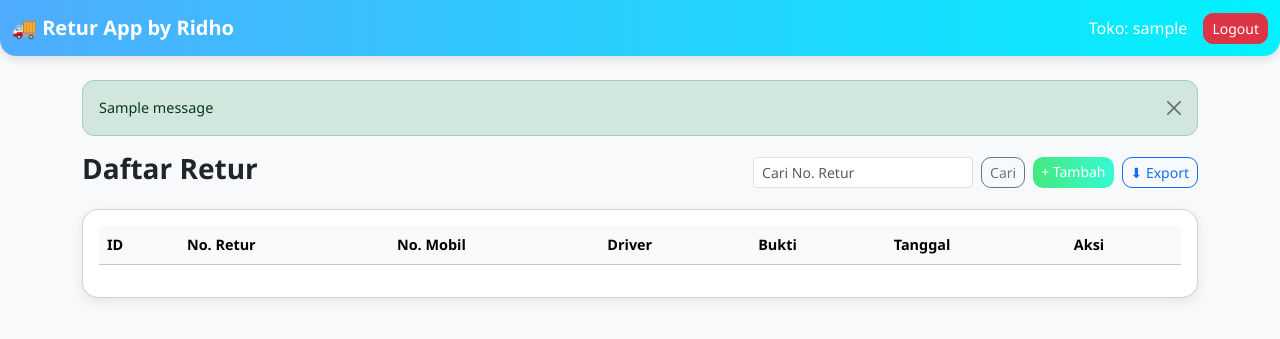
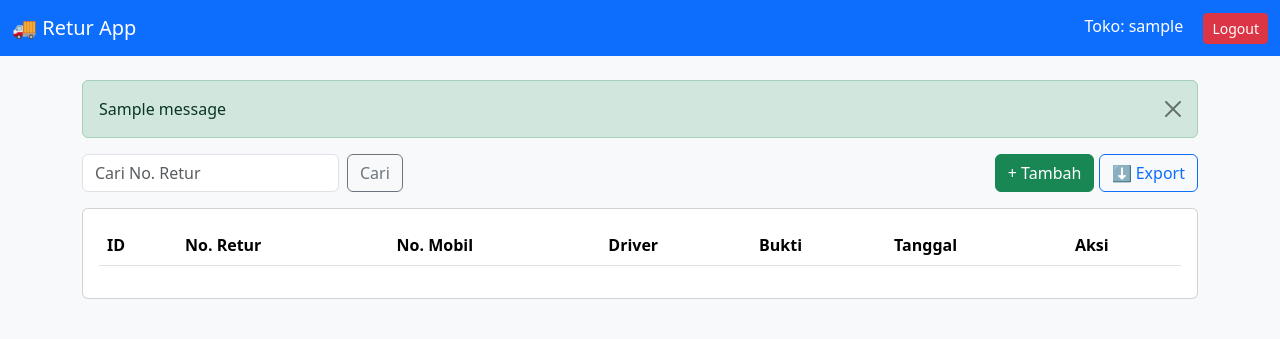
Before and after one commit to xnxxdhooomrzkyyy/bot-telegram, a Flask app: page /dashboard in a window 1280 px wide. Shown: the top 339 px of the page. Run offline with Flask 3, Linux system fonts and the light colour scheme; the visitor is signed in with stand-in values (Sample User, id 1); tables that the repository leaves empty hold one stand-in row (values such as "Sample post"); one stand-in notice (Sample message) is shown; lists and menus that the app fills with data are empty.

Commit message:
Update dashboard.html

```diff
--- a/templates/dashboard.html
+++ b/templates/dashboard.html
@@ -5,93 +5,46 @@
   <meta name="viewport" content="width=device-width, initial-scale=1.0">
   <title>Dashboard Retur</title>
   <link href="https://cdn.jsdelivr.net/npm/bootstrap@5.3.2/dist/css/bootstrap.min.css" rel="stylesheet">
-  <style>
-    body {
-      background: #f8f9fa;
-      font-family: 'Segoe UI', sans-serif;
-    }
-    .navbar {
-      border-radius: 0 0 16px 16px;
-      box-shadow: 0 4px 8px rgba(0,0,0,0.1);
-      background: linear-gradient(90deg, #4facfe, #00f2fe);
-    }
-    .navbar-brand {
-      font-weight: 600;
-      color: white !important;
-    }
-    .navbar-text {
-      color: white;
-      font-weight: 500;
-      margin-right: 1rem;
-    }
-    .card {
-      border-radius: 16px;
-      box-shadow: 0 4px 12px rgba(0,0,0,0.08);
-    }
-    table {
-      font-size: 0.9rem;
-    }
-    .btn {
-      border-radius: 10px;
-    }
-    .btn-success {
-      background: linear-gradient(90deg, #43e97b, #38f9d7);
-      border: none;
-    }
-    .btn-outline-primary {
-      border-radius: 10px;
-    }
-    .alert {
-      border-radius: 12px;
-      font-size: 0.9rem;
-    }
-  </style>
 </head>
-<body>
+<body class="bg-light">
 
-  <!-- Navbar -->
-  <nav class="navbar navbar-expand-lg">
-    <div class="container-fluid d-flex justify-content-between align-items-center">
-      <a class="navbar-brand" href="#">🚚 Retur App by Ridho</a>
-      <div class="d-flex align-items-center">
-        <span class="navbar-text">Toko: {{ session['user'] }}</span>
+  <nav class="navbar navbar-dark bg-primary">
+    <div class="container-fluid d-flex justify-content-between">
+      <span class="navbar-brand">🚚 Retur App</span>
+      <div>
+        <span class="text-white me-3">Toko: {{ session['user'] }}</span>
         <a href="{{ url_for('logout') }}" class="btn btn-danger btn-sm">Logout</a>
       </div>
     </div>
   </nav>
 
-  <!-- Content -->
   <div class="container my-4">
-
     <!-- Flash Messages -->
     {% with messages = get_flashed_messages(with_categories=true) %}
       {% if messages %}
         {% for category, message in messages %}
-          <div class="alert alert-{{ category }} alert-dismissible fade show" role="alert">
+          <div class="alert alert-{{ category }} alert-dismissible fade show">
             {{ message }}
-            <button type="button" class="btn-close" data-bs-dismiss="alert" aria-label="Close"></button>
+            <button class="btn-close" data-bs-dismiss="alert"></button>
           </div>
         {% endfor %}
       {% endif %}
     {% endwith %}
 
-    <div class="d-flex justify-content-between align-items-center mb-3">
-      <h3 class="fw-bold">Daftar Retur</h3>
-      <div class="d-flex gap-2">
-        <!-- Form Pencarian -->
-        <form method="GET" action="{{ url_for('dashboard') }}" class="d-flex">
-          <input type="text" name="q" value="{{ q }}" class="form-control form-control-sm me-2" placeholder="Cari No. Retur">
-          <button type="submit" class="btn btn-outline-secondary btn-sm">Cari</button>
+    <div class="d-flex justify-content-between mb-3">
+      <form method="get" class="d-flex">
+        <input type="text" name="q" value="{{ q }}" class="form-control me-2" placeholder="Cari No. Retur">
+        <button class="btn btn-outline-secondary">Cari</button>
       </form>
-        <a href="{{ url_for('tambah') }}" class="btn btn-success btn-sm">+ Tambah</a>
-        <a href="{{ url_for('export') }}" class="btn btn-outline-primary btn-sm">⬇ Export</a>
+      <div>
+        <a href="{{ url_for('tambah') }}" class="btn btn-success">+ Tambah</a>
+        <a href="{{ url_for('export') }}" class="btn btn-outline-primary">⬇ Export</a>
       </div>
     </div>
 
     <div class="card p-3">
-      <div class="table-responsive">
       <table class="table table-hover align-middle">
-          <thead class="table-light">
+        <thead>
           <tr>
             <th>ID</th>
             <th>No. Retur</th>
@@ -111,21 +64,13 @@
             <td>{{ row.nama_driver }}</td>
             <td>
               {% if row.bukti %}
-                  <a href="{{ row.bukti }}" target="_blank" class="btn btn-sm btn-outline-info">Lihat</a>
-                {% else %}
-                  <span class="text-muted">-</span>
-                {% endif %}
+                <a href="{{ row.bukti }}" target="_blank" class="btn btn-sm btn-info">Lihat</a>
+              {% else %}-{% endif %}
             </td>
+            <td>{{ row.tanggal_manual or row.created_at }}</td>
             <td>
-                {% if row.tanggal_manual %}
-                  <span class="badge bg-success">{{ row.tanggal_manual }}</span>
-                {% else %}
-                  <span class="badge bg-secondary">{{ row.created_at }}</span>
-                {% endif %}
-              </td>
-              <td>
-                <form action="{{ url_for('delete', id=row.id) }}" method="POST" onsubmit="return confirm('Yakin hapus data ini?');">
-                  <button type="submit" class="btn btn-sm btn-outline-danger">Delete</button>
+              <form method="post" action="{{ url_for('delete', id=row.id) }}" onsubmit="return confirm('Hapus data ini?')">
+                <button class="btn btn-sm btn-danger">Delete</button>
               </form>
             </td>
           </tr>
@@ -134,7 +79,6 @@
       </table>
     </div>
   </div>
-  </div>
 
   <script src="https://cdn.jsdelivr.net/npm/bootstrap@5.3.2/dist/js/bootstrap.bundle.min.js"></script>
 </body>
```
Lines whose indentation alone changed are shown as unchanged.
